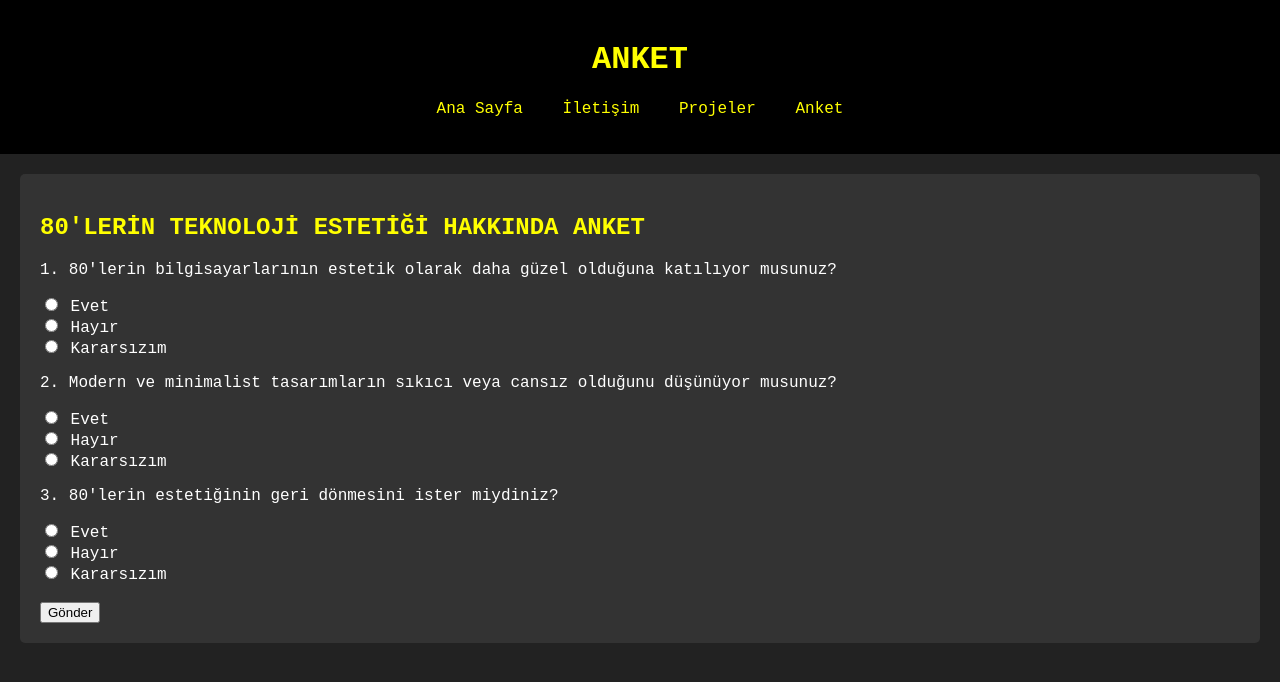
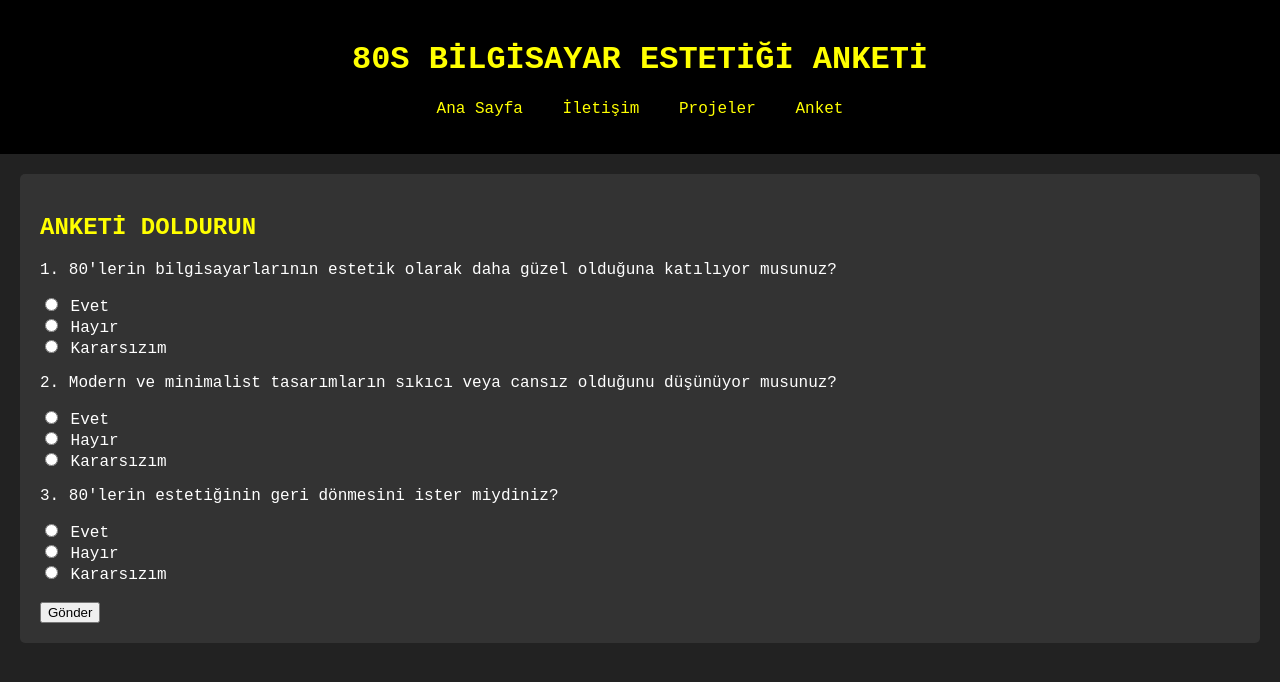
Before and after one commit to iosifist/80s_called, a plain HTML site: page anket.html in a window 1280 px wide. Drawn offline with Linux system fonts and the light colour scheme.

Commit message:
Update anket.html

```diff
--- a/anket.html
+++ b/anket.html
@@ -8,7 +8,7 @@
 </head>
 <body>
     <header>
-        <h1>Anket</h1>
+        <h1>80s Bilgisayar Estetiği Anketi</h1>
         <nav>
             <ul>
                 <li><a href="index.html">Ana Sayfa</a></li>
@@ -19,10 +19,10 @@
         </nav>
     </header>
 
-    <section class="anket">
-        <h2>80'lerin Teknoloji Estetiği Hakkında Anket</h2>
-        <form action="#" method="post">
-            <!-- Soru 1 -->
+    <section>
+        <h2>Anketi Doldurun</h2>
+
+        <form action="tesekkurler.html" method="post"> <!-- Redirect to the thank you page -->
             <p>1. 80'lerin bilgisayarlarının estetik olarak daha güzel olduğuna katılıyor musunuz?</p>
             <label>
                 <input type="radio" name="soru1" value="evet" required> Evet
@@ -34,7 +34,6 @@
                 <input type="radio" name="soru1" value="kararsizim"> Kararsızım
             </label>
 
-            <!-- Soru 2 -->
             <p>2. Modern ve minimalist tasarımların sıkıcı veya cansız olduğunu düşünüyor musunuz?</p>
             <label>
                 <input type="radio" name="soru2" value="evet" required> Evet
@@ -46,7 +45,6 @@
                 <input type="radio" name="soru2" value="kararsizim"> Kararsızım
             </label>
 
-            <!-- Soru 3 -->
             <p>3. 80'lerin estetiğinin geri dönmesini ister miydiniz?</p>
             <label>
                 <input type="radio" name="soru3" value="evet" required> Evet
```
